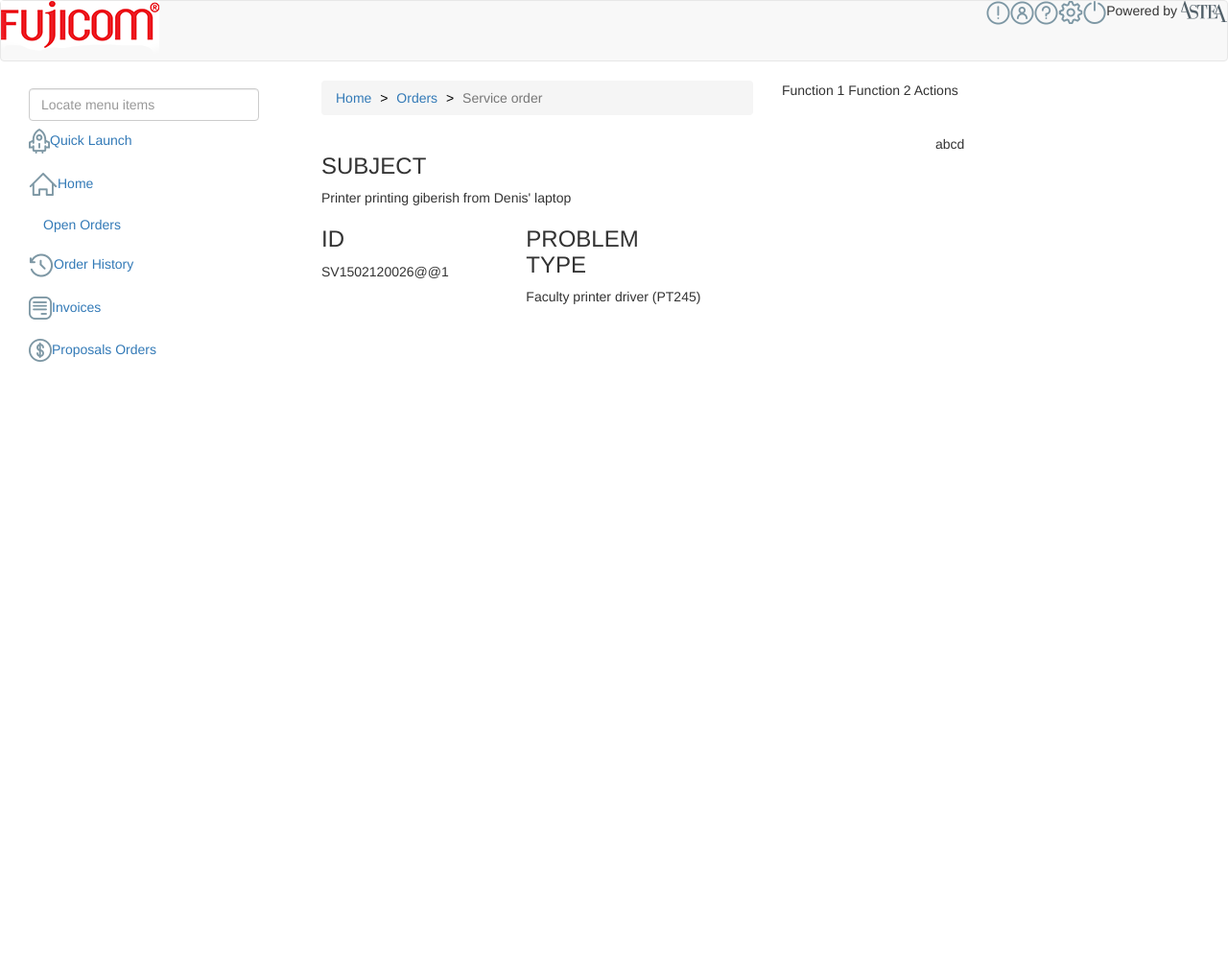
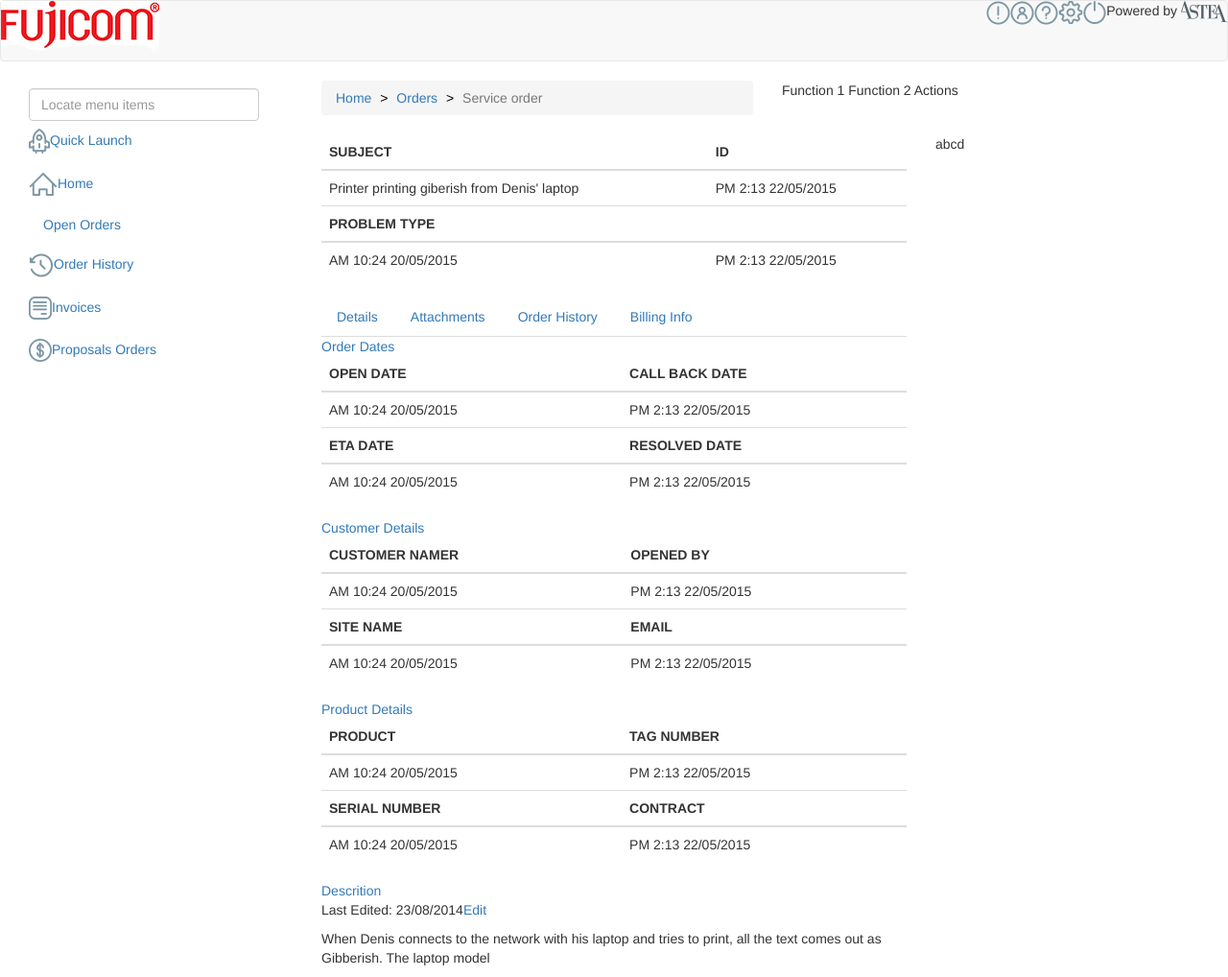
Before and after one commit to yusufi/astea, a plain HTML site: page index.html in a window 1280 px wide. Shown: the whole page at 96% size. Before the commit the page ends 800 px from the top, so only its background shows below. Drawn offline with nearby package versions, Linux system fonts and the light colour scheme.

Commit message:
order history updated

```diff
--- a/index.html
+++ b/index.html
@@ -28,7 +28,7 @@
 
     <div class="container-fluid">
       <div class="row">
-        <div class="col-md-3">
+        <div class="col-sm-3">
           <form class="navbar-form navbar-left" role="search">
             <div class="form-group">
               <input type="text" class="form-control" style="width: 240px" placeholder="Locate menu items">
@@ -44,39 +44,200 @@
 	      </ul>
 	    </div>
 
-	    <div class="col-md-9">
+	    <div class="col-sm-9">
 	      <div class="row">
-	        <div class="col-md-6">
+	        <div class="col-sm-6">
 		      <ol class="breadcrumb">
    		        <li><a href="#">Home</a></li>
    		        <li><a href="#">Orders</a></li>
 		        <li class="active">Service order</li>
 		      </ol>
 	        </div>
-	        <div class="col-md-6">
+	        <div class="col-sm-6">
 	     	  Function 1
 	     	  Function 2
 	     	  Actions
 	        </div>
 	      </div>
 	      <div class="row">
-	  	    <div class="col-md-8">
-	  	      <h3>SUBJECT</h3>
-	  	      <span>Printer printing giberish from Denis' laptop</span>
-	  	      <div class="row">
-	  	        <div class="col-md-4">
-	  	          <h3>ID</h3>
-	  	          <span>SV1502120026@@1</span>
-	  	        </div>
-	  	        <div class="col-md-4">
-	  	          <h3>PROBLEM TYPE</h3>
-	  	          <span>Faculty printer driver (PT245)</span>
-	  	        </div>
-	  	      </div>
-	  	    </div>
-	  	    <div class="col-md-4">
+	  	    <div class="col-sm-8">
+  				    <table class="table">
+  				      <thead>
+  				        <tr>
+  				          <th>SUBJECT</th>
+  				          <th>ID</th>
+  				        </tr>
+  				      </thead>
+  				      <tbody>
+  				      	<tr>
+  				      	  <td>Printer printing giberish from Denis' laptop</td>
+  				      	  <td>PM 2:13 22/05/2015</td>
+  				      	</tr>
+  				      </tbody>
+  				      <thead>
+  				        <tr>
+  				          <th>PROBLEM TYPE</th>
+  				          <th></th>
+  				        </tr>
+  				      </thead>
+  				      <tbody>
+  				      	<tr>
+  				      	  <td>AM 10:24 20/05/2015</td>
+  				      	  <td>PM 2:13 22/05/2015</td>
+  				      	</tr>
+  				      </tbody>
+  				    </table>	  	    </div>
+	  	    <div class="col-sm-4">
 	  	    	abcd
 	  	    </div>
+	  	  </div>
+	  	  <div class="row">
+	  	  	<div class="col-sm-8">
+	  	  	  <!-- Nav tabs -->
+		      <ul class="nav nav-tabs" role="tablist">
+                <li class="nav-item"><a class="nav-link active" href="#details" role="tab" data-toggle="tab">Details</a></li>
+  				<li class="nav-item"><a class="nav-link" href="#attachments" role="tab" data-toggle="tab">Attachments</a></li>
+  				<li class="nav-item"><a class="nav-link" href="#order_history" role="tab" data-toggle="tab">Order History</a></li>
+  				<li class="nav-item"><a class="nav-link" href="#billing_info" role="tab" data-toggle="tab">Billing Info</a></li>
+			  </ul>
+
+			  <!-- Tab panes -->
+			  <div class="tab-content">
+  				<div role="tabpanel" class="tab-pane active" id="details">
+  				  <a data-toggle="collapse" href="#order_dates">Order Dates</a>
+  				  <div class="collapse in" id="order_dates">
+  				    <table class="table">
+  				      <thead>
+  				        <tr>
+  				          <th>OPEN DATE</th>
+  				          <th>CALL BACK DATE</th>
+  				        </tr>
+  				      </thead>
+  				      <tbody>
+  				      	<tr>
+  				      	  <td>AM 10:24 20/05/2015</td>
+  				      	  <td>PM 2:13 22/05/2015</td>
+  				      	</tr>
+  				      </tbody>
+  				      <thead>
+  				        <tr>
+  				          <th>ETA DATE</th>
+  				          <th>RESOLVED DATE</th>
+  				        </tr>
+  				      </thead>
+  				      <tbody>
+  				      	<tr>
+  				      	  <td>AM 10:24 20/05/2015</td>
+  				      	  <td>PM 2:13 22/05/2015</td>
+  				      	</tr>
+  				      </tbody>
+  				    </table>
+  				  </div>
+ 				  <a data-toggle="collapse" href="#customer_details">Customer Details</a>
+  				  <div class="collapse in" id="customer_details">
+  				    <table class="table">
+  				      <thead>
+  				        <tr>
+  				          <th>CUSTOMER NAMER</th>
+  				          <th>OPENED BY</th>
+  				        </tr>
+  				      </thead>
+  				      <tbody>
+  				      	<tr>
+  				      	  <td>AM 10:24 20/05/2015</td>
+  				      	  <td>PM 2:13 22/05/2015</td>
+  				      	</tr>
+  				      </tbody>
+  				      <thead>
+  				        <tr>
+  				          <th>SITE NAME</th>
+  				          <th>EMAIL</th>
+  				        </tr>
+  				      </thead>
+  				      <tbody>
+  				      	<tr>
+  				      	  <td>AM 10:24 20/05/2015</td>
+  				      	  <td>PM 2:13 22/05/2015</td>
+  				      	</tr>
+  				      </tbody>
+  				    </table>
+  				  </div>
+ 				  <a data-toggle="collapse" href="#product_details">Product Details</a>
+  				  <div class="collapse in" id="product_details">
+  				    <table class="table">
+  				      <thead>
+  				        <tr>
+  				          <th>PRODUCT</th>
+  				          <th>TAG NUMBER</th>
+  				        </tr>
+  				      </thead>
+  				      <tbody>
+  				      	<tr>
+  				      	  <td>AM 10:24 20/05/2015</td>
+  				      	  <td>PM 2:13 22/05/2015</td>
+  				      	</tr>
+  				      </tbody>
+  				      <thead>
+  				        <tr>
+  				          <th>SERIAL NUMBER</th>
+  				          <th>CONTRACT</th>
+  				        </tr>
+  				      </thead>
+  				      <tbody>
+  				      	<tr>
+  				      	  <td>AM 10:24 20/05/2015</td>
+  				      	  <td>PM 2:13 22/05/2015</td>
+  				      	</tr>
+  				      </tbody>
+  				    </table>
+  				  </div>
+ 				  <a data-toggle="collapse" href="#description">Descrition</a>
+ 				  <div class="collapse in" id="description">
+ 				    <p class="description">Last Edited: <span>23/08/2014</span><a href="#">Edit</a></p>
+  				  	<p>When Denis connects to the network with his laptop and tries to print, all the text comes out
+as Gibberish. The laptop model</p>
+  				  </div>
+  				</div>
+  				<div role="tabpanel" class="tab-pane" id="attachments">edf</div>
+  				<div role="tabpanel" class="tab-pane" id="order_history">
+  				  <table class="table">
+  				    <thead>
+  				    	<tr>
+  				    	  <th>Date</th>
+  				    	  <th>Action Type</th>
+  				    	  <th>Description</th>
+  				    	  <th>Status</th>
+  				    	  <th>Changed by</th>
+  				    	</tr>
+  				    </thead>
+  				    <tbody>
+  				    	<tr>
+  				    	  <td></td>
+  				    	  <td></td>
+  				    	  <td></td>
+  				    	  <td></td>
+  				    	  <td></td>
+  				    	</tr>
+  				    	<tr>
+  				    	  <td></td>
+  				    	  <td></td>
+  				    	  <td></td>
+  				    	  <td></td>
+  				    	  <td></td>
+  				    	</tr>
+  				    	<tr>
+  				    	  <td></td>
+  				    	  <td></td>
+  				    	  <td></td>
+  				    	  <td></td>
+  				    	  <td></td>
+  				    	</tr>
+  				    </tbody>
+  				  </table>
+  				</div>
+  				<div role="tabpanel" class="tab-pane" id="billing_info">mwq</div>
+			  </div>
+	  	  	</div>
 	  	  </div>
 	    </div>
 	</div>
```
